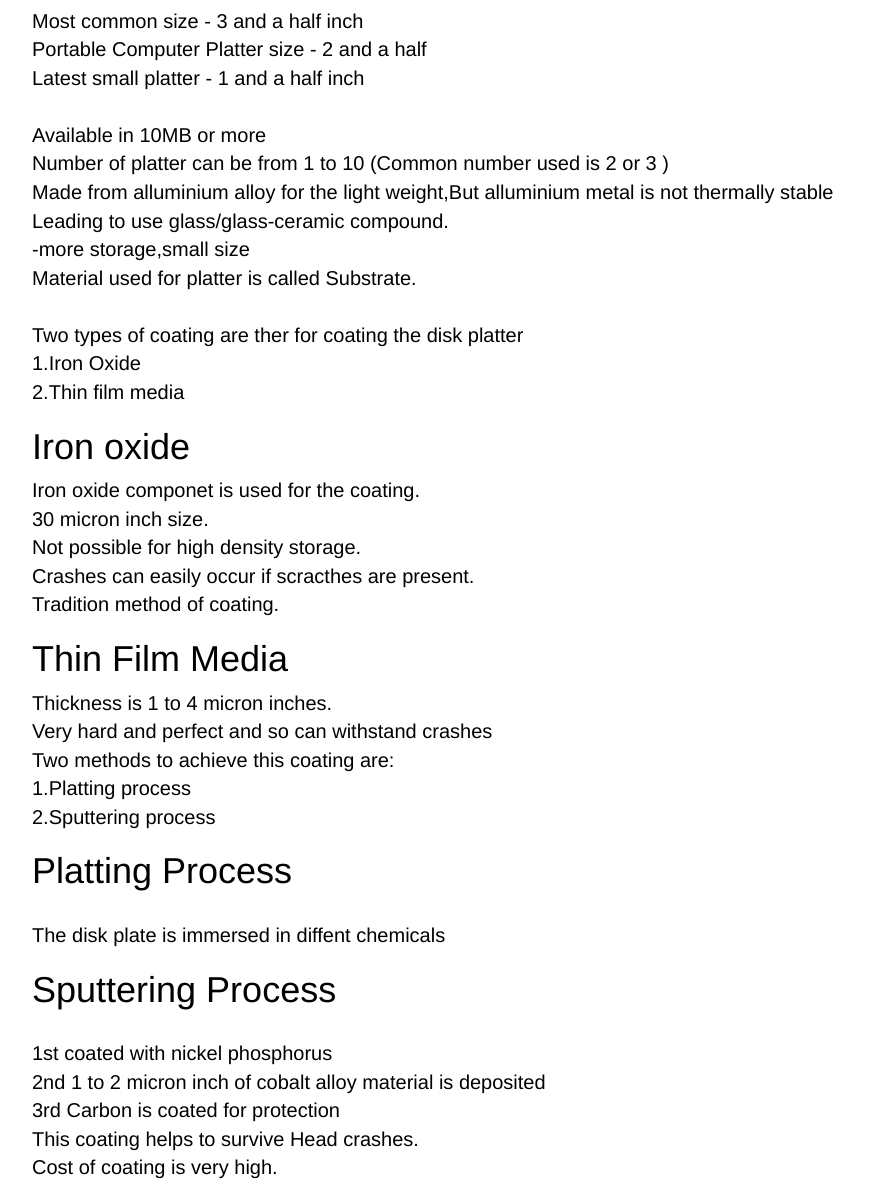
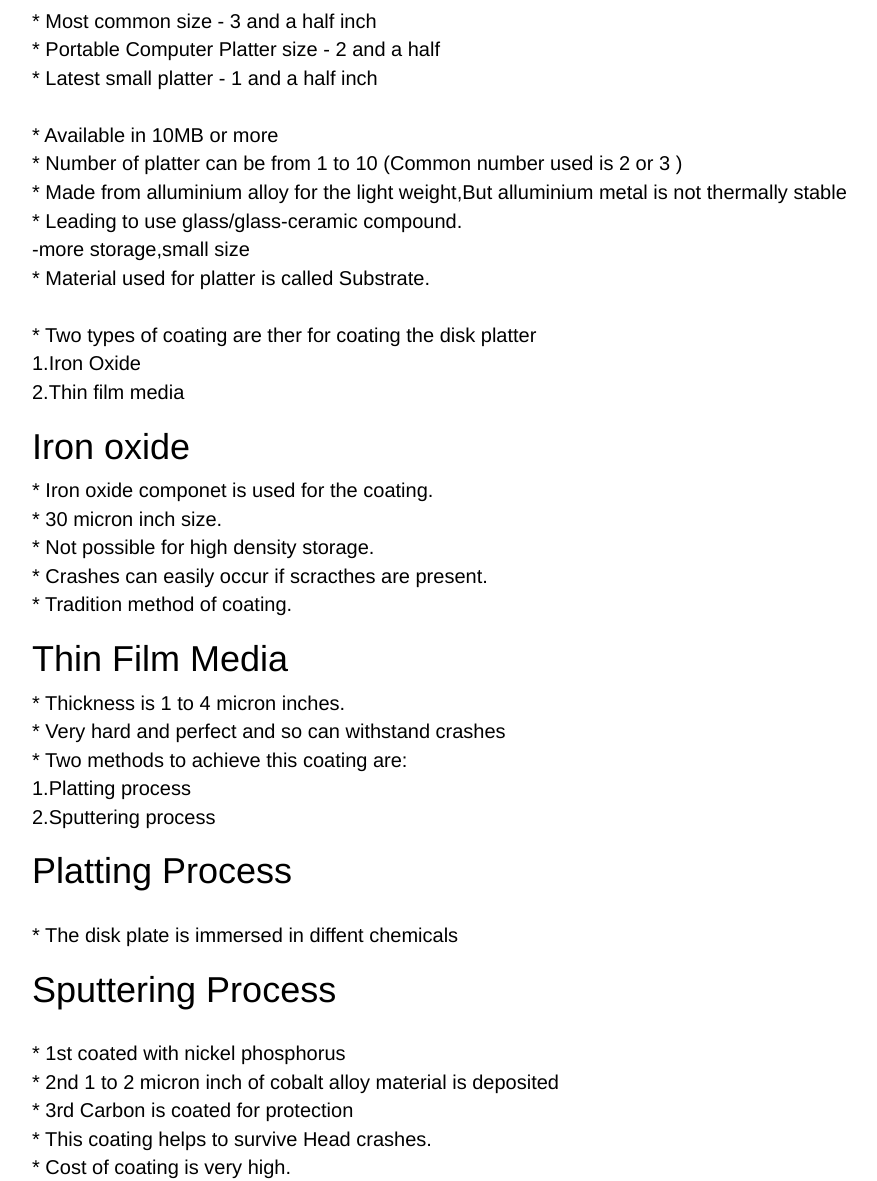
Before and after one commit to Devasurya-exe/NotesTol, a plain HTML site: page mpmodule5.html in a window 1280 px wide. Shown: the part 663-1844 px from the top of the page, without its empty margins (48-925 px from the left). Drawn offline with nearby package versions, Linux system fonts and the light colour scheme.

Commit message:
Update mpmodule5.html

```diff
--- a/mpmodule5.html
+++ b/mpmodule5.html
@@ -60,11 +60,11 @@
         <div class = "notes">
              <h1>HardDisk</h1>
              <p>
-                1.Hard disk is the most common storage device in the computer system.<br>
-                2.It is also known as Harddrive, fixed disk drive etc.<br>
-                3.It is used to store data and program permenant manner ,that is it does not get erased even when the computeris switched off.<br>
-                4.This device is also known as hard disk because it's hard, rigid and made eith aluminium or    glass-ceramic materials(disk platter).<br>
-                5.Information is stored in the hard disk by using a maganetic recording method.<br>
+                * Hard disk is the most common storage device in the computer system.<br>
+                * It is also known as Harddrive, fixed disk drive etc.<br>
+                * It is used to store data and program permenant manner ,that is it does not get erased even when the computeris switched off.<br>
+                * This device is also known as hard disk because it's hard, rigid and made eith aluminium or    glass-ceramic materials(disk platter).<br>
+                * Information is stored in the hard disk by using a maganetic recording method.<br>
             </p>
 
             <h1>Harddisk Components</h1>
@@ -82,48 +82,48 @@
 
             <h1>Disk Platter</h1>
             <p>
-                Most common size - 3 and a half inch<br>
-                Portable Computer Platter size - 2 and a half<br>
-                Latest small platter - 1 and a half inch<br>
+                * Most common size - 3 and a half inch<br>
+                * Portable Computer Platter size - 2 and a half<br>
+                * Latest small platter - 1 and a half inch<br>
                 <br>
-                Available in 10MB or more<br>
-                Number of platter can be from 1 to 10 (Common number used is 2 or 3 )<br>
-                Made from alluminium alloy for the light weight,But alluminium metal is not thermally stable <br>
-                Leading to use glass/glass-ceramic compound.<br>
+                * Available in 10MB or more<br>
+                * Number of platter can be from 1 to 10 (Common number used is 2 or 3 )<br>
+                * Made from alluminium alloy for the light weight,But alluminium metal is not thermally stable <br>
+                * Leading to use glass/glass-ceramic compound.<br>
                    -more storage,small size<br>
-                Material used for platter is called Substrate.<br>
+                * Material used for platter is called Substrate.<br>
                 <br>
-                Two types of coating are ther for coating the disk platter<br>
+                * Two types of coating are ther for coating the disk platter<br>
                   1.Iron Oxide<br>
                   2.Thin film media<br>
                 <h1>Iron oxide</h1>
                 <p>
-                    Iron oxide componet is used for the coating.<br>
-                    30 micron inch size.<br>
-                    Not possible for high density storage.<br>
-                    Crashes can easily occur if scracthes are present.<br>
-                    Tradition method of coating.
+                    * Iron oxide componet is used for the coating.<br>
+                    * 30 micron inch size.<br>
+                    * Not possible for high density storage.<br>
+                    * Crashes can easily occur if scracthes are present.<br>
+                    * Tradition method of coating.
                 </p>
                 <h1>Thin Film Media</h1>
                 <p>
-                    Thickness is 1 to 4 micron inches.<br>
-                    Very hard and perfect and so can withstand crashes<br>
-                    Two methods to achieve this coating are:<br>
+                    * Thickness is 1 to 4 micron inches.<br>
+                    * Very hard and perfect and so can withstand crashes<br>
+                    * Two methods to achieve this coating are:<br>
                        1.Platting process<br>
                        2.Sputtering process<br>
                  </p>
 
                 <h1>Platting Process</h1><br>
                 <p>
-                    The disk plate is immersed in diffent chemicals<br>
+                    * The disk plate is immersed in diffent chemicals<br>
                 </p>
                 <h1>Sputtering Process</h1><br>
                 <p>
-                    1st coated with nickel phosphorus<br>
-                    2nd 1 to 2 micron inch of cobalt alloy material is deposited<br>
-                    3rd Carbon is coated for protection<br>
-                    This coating helps to survive Head crashes.<br>
-                    Cost of coating is very high.
+                    * 1st coated with nickel phosphorus<br>
+                    * 2nd 1 to 2 micron inch of cobalt alloy material is deposited<br>
+                    * 3rd Carbon is coated for protection<br>
+                    * This coating helps to survive Head crashes.<br>
+                    * Cost of coating is very high.
                 </p>
 
                 <h1>Read/Write Head</h1>
@@ -174,7 +174,7 @@
                         * Most superior head
                         design.<br>
                         * IBM developed.<br>
-                        Read/Write is achieved by changing the resistance.<br>
+                        * Read/Write is achieved by changing the resistance.<br>
                         * Separate heads for reading and writing.So proper recording gaps for can be maintained.<br>
                         * Proper covering is required and electro- static discharges may occur.
                     </p>
```
Lines whose indentation alone changed are shown as unchanged.
